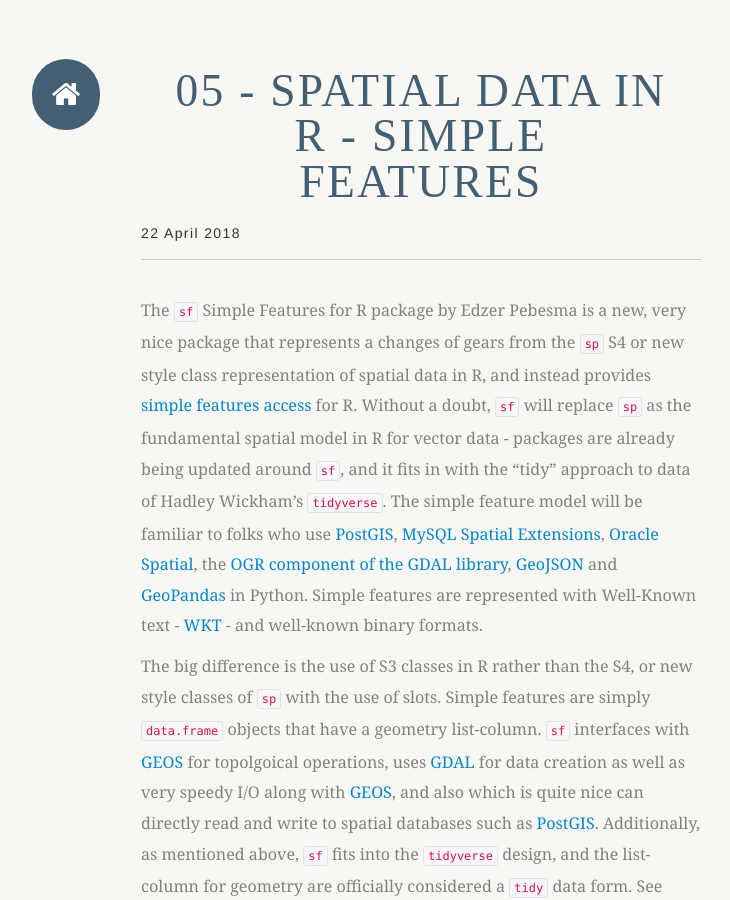
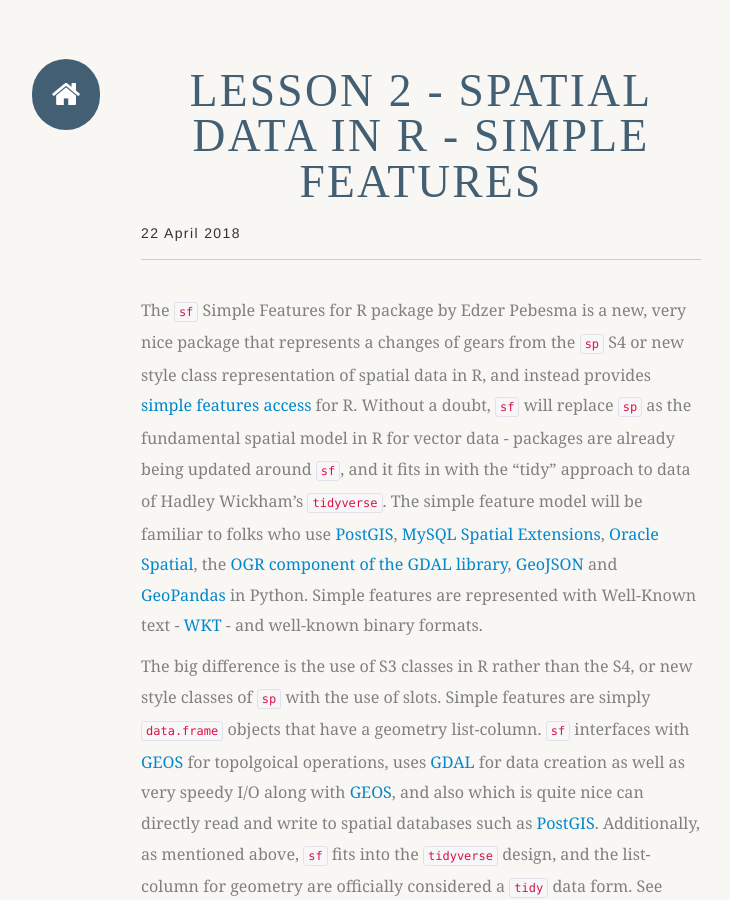
Before and after one commit to mhweber/AWRA_GIS_R_Workshop, a Jekyll site: the page built from _posts/2018-04-22-05-Spatial-Data-In-R-sf.md, in a window 1280 px wide and 900 px high. Shown: the whole window, without its empty margins (289-1019 px from the left). Built offline with Jekyll 4.4.1, drawn with Linux system fonts in a browser that asks for light colours; nearby versions of some CDN libraries; some web fonts are replaced; library files that are not in the unit come from our copies.

Commit message:
re-titled spatial data in R -sf

```diff
--- a/_posts/2018-04-22-05-Spatial-Data-In-R-sf.md
+++ b/_posts/2018-04-22-05-Spatial-Data-In-R-sf.md
@@ -1,5 +1,5 @@
 ---
-title: "05 - Spatial Data in R - simple features"
+title: "Lesson 2 - Spatial Data in R - simple features"
 author: Marc Weber
 layout: post_page
 ---
```
